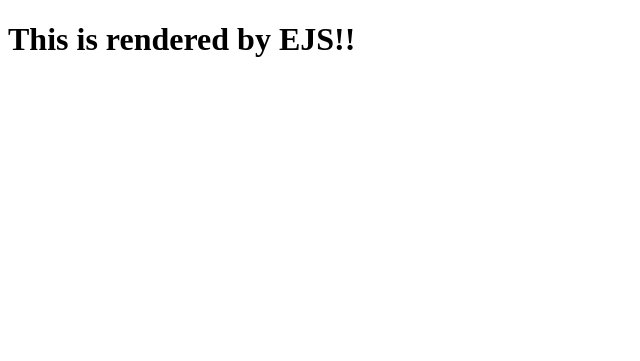
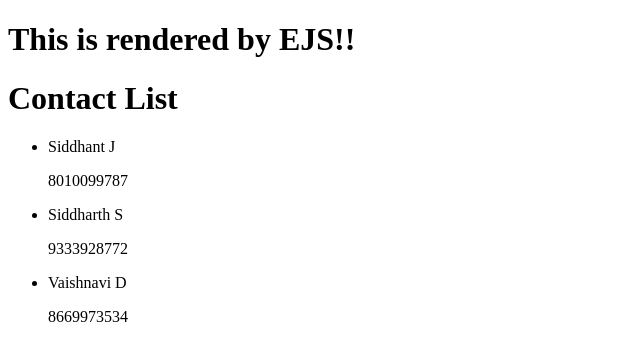
Before and after one commit to Sid-0602/MERN-WEB-DEV--23, a Node server app: page / in a window 1280 px wide. Shown: the top 361 px of the page, without its empty margins (0-640 px from the left). Run offline with Node 20, Linux system fonts and the light colour scheme.

Commit message:
Contact List Update

```diff
--- a/BackEnd/Projects/Contact-List/index.js
+++ b/BackEnd/Projects/Contact-List/index.js
@@ -10,12 +10,42 @@
 //setting up the view path.
 app.set('views',path.join(__dirname,'views'));
 
+var contactList = [
+    {
+        name:"Siddhant J",
+        phone:"8010099787"
+    },
+    {
+        name:"Siddharth S",
+        phone: "9333928772"
+    },
+    {
+        name: "Vaishnavi D",
+        phone: "8669973534"
+    }
+]
+
+
 
 //return a response for request:
+
+//These are controllers:
 app.get('/',function(req,res){
     //console.log(req); //this displays request data that is requested by browser.
 
-    return res.render('home',{title: "My-Contacts"});
+    return res.render('home',{
+        title: "Contacts-List",
+        contact_list : contactList
+
+    });
+});
+
+app.get('/practise',function(req,res){
+    //console.log(req); //this displays request data that is requested by browser.
+
+    return res.render('practise',{
+        title: "Practice Page"
+    });
 });
 
 app.listen(port,function(err){
--- a/BackEnd/Projects/Contact-List/views/home.ejs
+++ b/BackEnd/Projects/Contact-List/views/home.ejs
@@ -4,10 +4,24 @@
     <meta charset="UTF-8">
     <meta name="viewport" content="width=device-width, initial-scale=1.0">
     <title>
-        <%= title %>
+        <%= locals.title %>
     </title>
 </head>
 <body>
     <h1>This is rendered by EJS!!</h1>
+    <div>
+        <h1>Contact List</h1>
+
+        <div>
+            <ul>
+                <% for(let i of contact_list) {%>
+                    <li>
+                        <p><%= i.name %></p>
+                        <p><%= i.phone %></p>
+                    </li>
+                <%}%>
+            </ul>
+        </div>
+    </div>
 </body>
 </html>
```
Also changed, not shown: BackEnd/Projects/Contact-List/index.html (deleted, +0 -11 lines), BackEnd/Projects/Contact-List/views/practise.ejs (+14 -1 lines).
